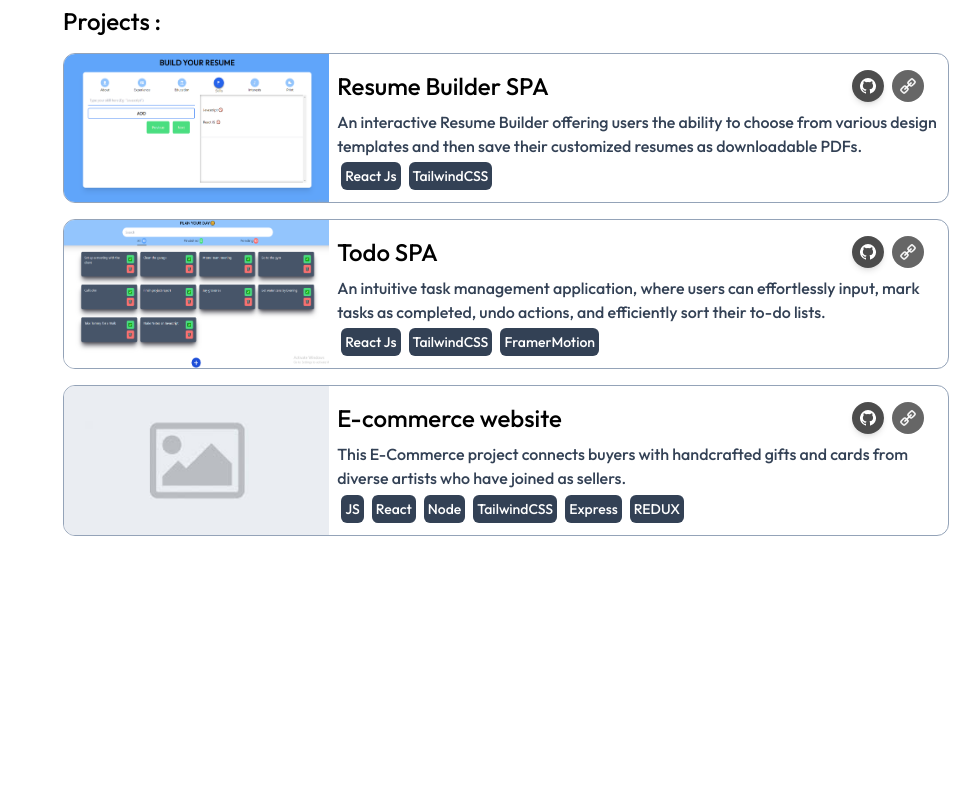
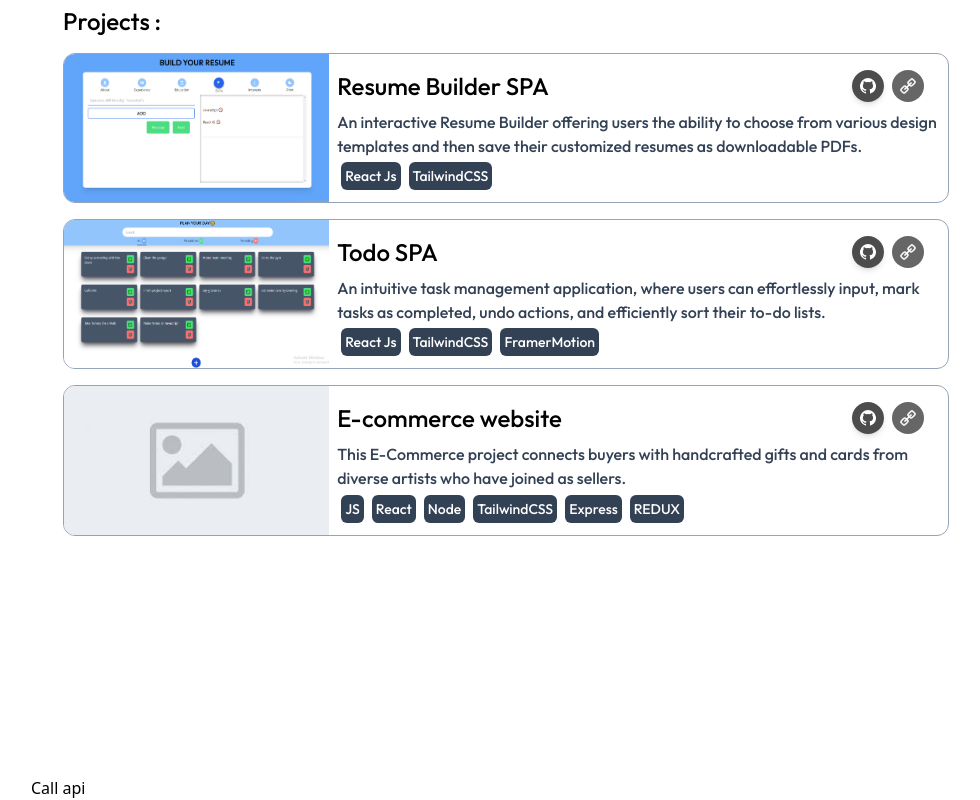
Before and after one commit to scKamannavar/portfolio, a React (Vite) app in the folder client/: page / in a window 1280 px wide. Shown: the part 961-1761 px from the top of the page, without its empty margins (134-1114 px from the left). Before the commit the page ends 1737 px from the top, so only its background shows below. Built offline with nearby package versions, Linux system fonts and the light colour scheme.

Commit message:
Added a button for API call testing

```diff
--- /dev/null
+++ b/client/src/components/ApiCallButton.jsx
@@ -0,0 +1,18 @@
+import React, { useState } from 'react'
+import axios from 'axios'
+
+const ApiCallButton = () => {
+    const submit = (e)=>{
+        e.preventDefault();
+        alert('hie');
+    }
+  return (
+    <div>
+        <form action="" onSubmit={submit}>
+            <input type="submit" value="Call api" />
+        </form>
+    </div>
+  )
+}
+
+export default ApiCallButton
--- a/client/src/pages/home.jsx
+++ b/client/src/pages/home.jsx
@@ -12,6 +12,7 @@ import NavbarMininal from '../components/NavbarMininal'
 import Navbar from '../components/navbar'
 import ProjectsMinimal from '../components/ProjectsMinimal'
 import ExperienceMinimal from '../components/ExperienceMinimal'
+import ApiCallButton from '../components/ApiCallButton'
 
 const home = () => {
   return (
@@ -34,6 +35,7 @@ const home = () => {
             {/* <ExperienceMinimal/>
             <Experience/> */}
             <ProjectsMinimal/>
+            <ApiCallButton/>
             {/* <Projects/> */}
             {/* <Education/> */}
             {/* <Contact/> */}
```
